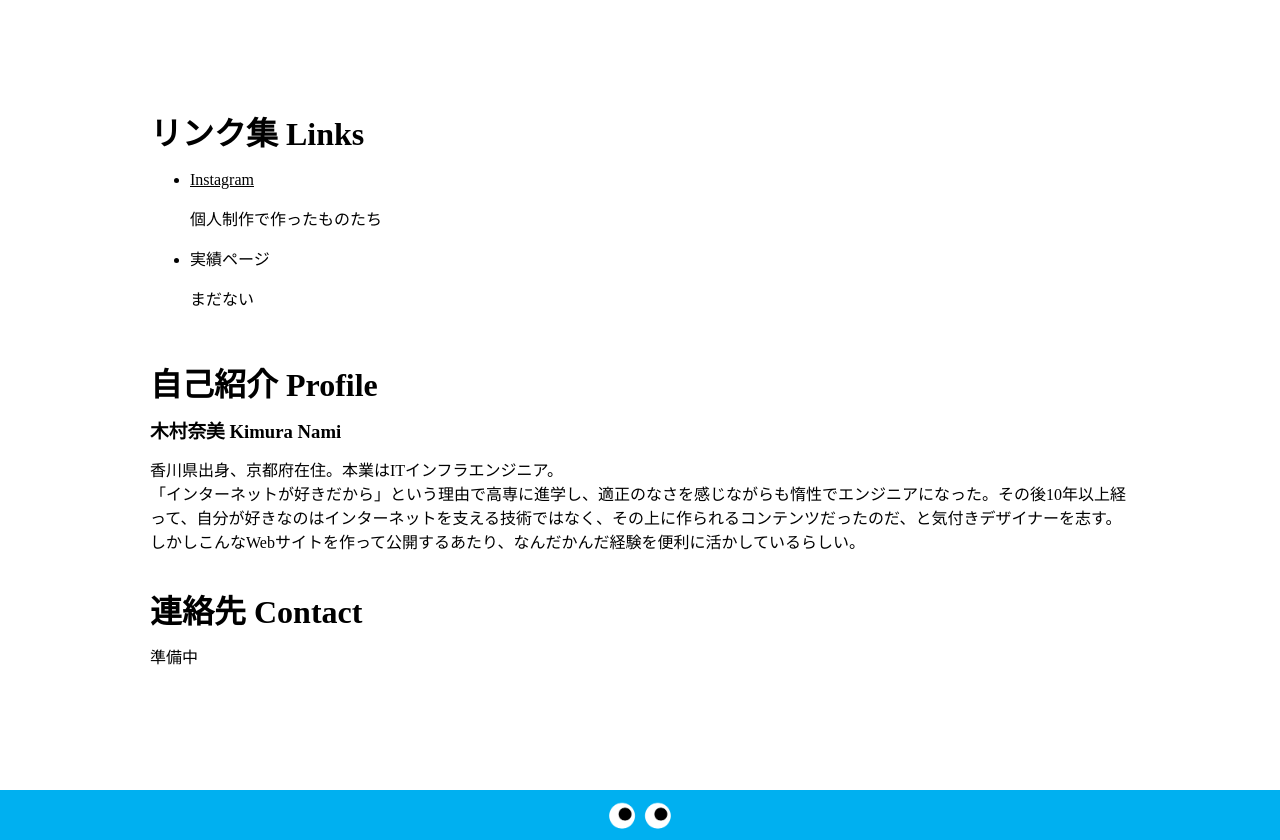
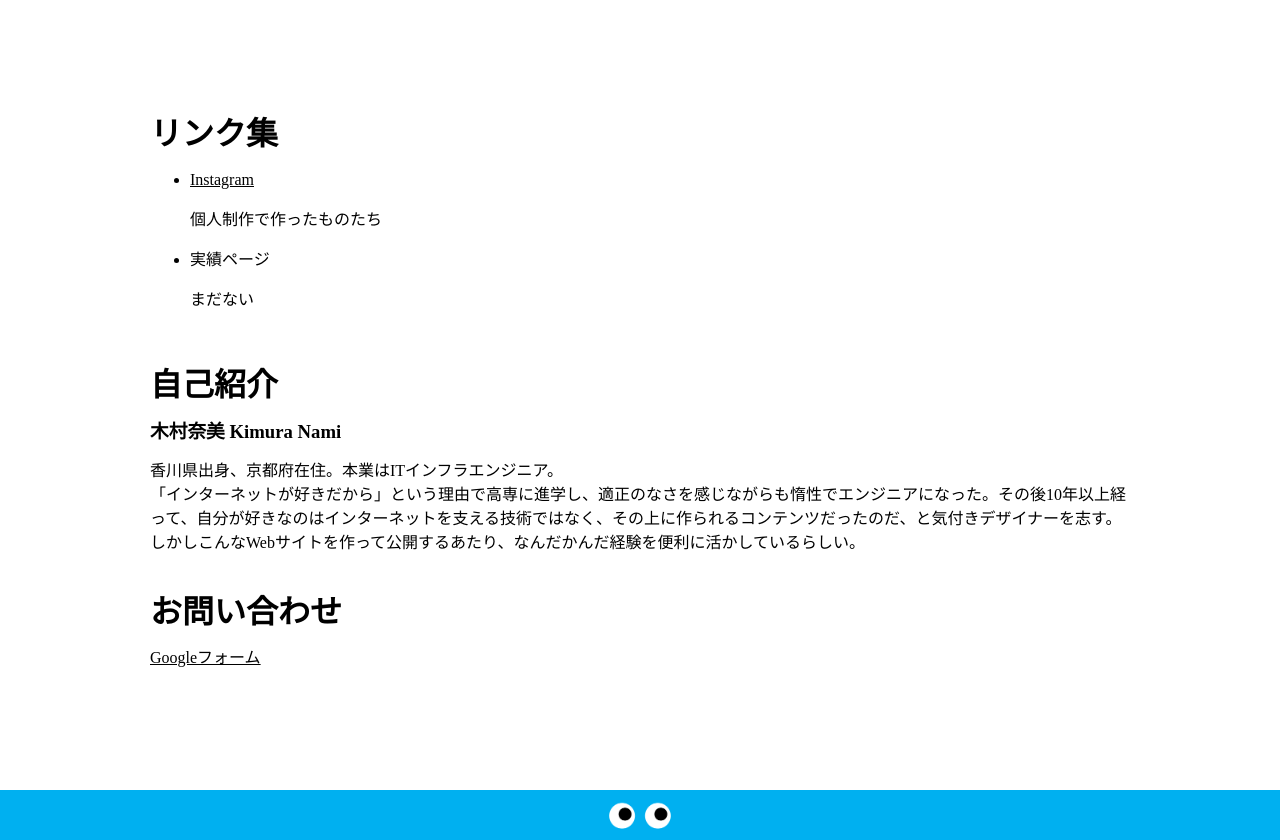
Before and after one commit to namiki64/namikisite, a plain HTML site: page www/index.html in a window 1280 px wide. Shown: the part 566-1406 px from the top of the page. Drawn offline with nearby package versions, Linux system fonts and the light colour scheme.

Commit message:
Googleフォーム追加

```diff
--- a/www/index.html
+++ b/www/index.html
@@ -35,7 +35,7 @@
   <h1>Namikiwi</h1>
   <div id="info">
     <div class="description">
-      <h2>リンク集 Links</h2>
+      <h2>リンク集</h2>
       <ul>
         <li>
           <p><a href="https://www.instagram.com/namiki.kiwi/">Instagram</a></p>
@@ -48,15 +48,15 @@
       </ul>
     </div>
     <div class="description">
-      <h2>自己紹介 Profile</h2>
+      <h2>自己紹介</h2>
       <h3>木村奈美 Kimura Nami</h3>
       <p>香川県出身、京都府在住。本業はITインフラエンジニア。<br>
       「インターネットが好きだから」という理由で高専に進学し、適正のなさを感じながらも惰性でエンジニアになった。その後10年以上経って、自分が好きなのはインターネットを支える技術ではなく、その上に作られるコンテンツだったのだ、と気付きデザイナーを志す。<br>
       しかしこんなWebサイトを作って公開するあたり、なんだかんだ経験を便利に活かしているらしい。</p>
     </div>
     <div class="description">
-      <h2>連絡先 Contact</h2>
-      <p>準備中</p>
+      <h2>お問い合わせ</h2>
+      <p><a href="https://forms.gle/Z9TyQtpeVMcctu9j6">Googleフォーム</a></p>
     </div>
   </div>
   <footer><img src="img/eyes.png" class="eyecon"/></footer>
```
